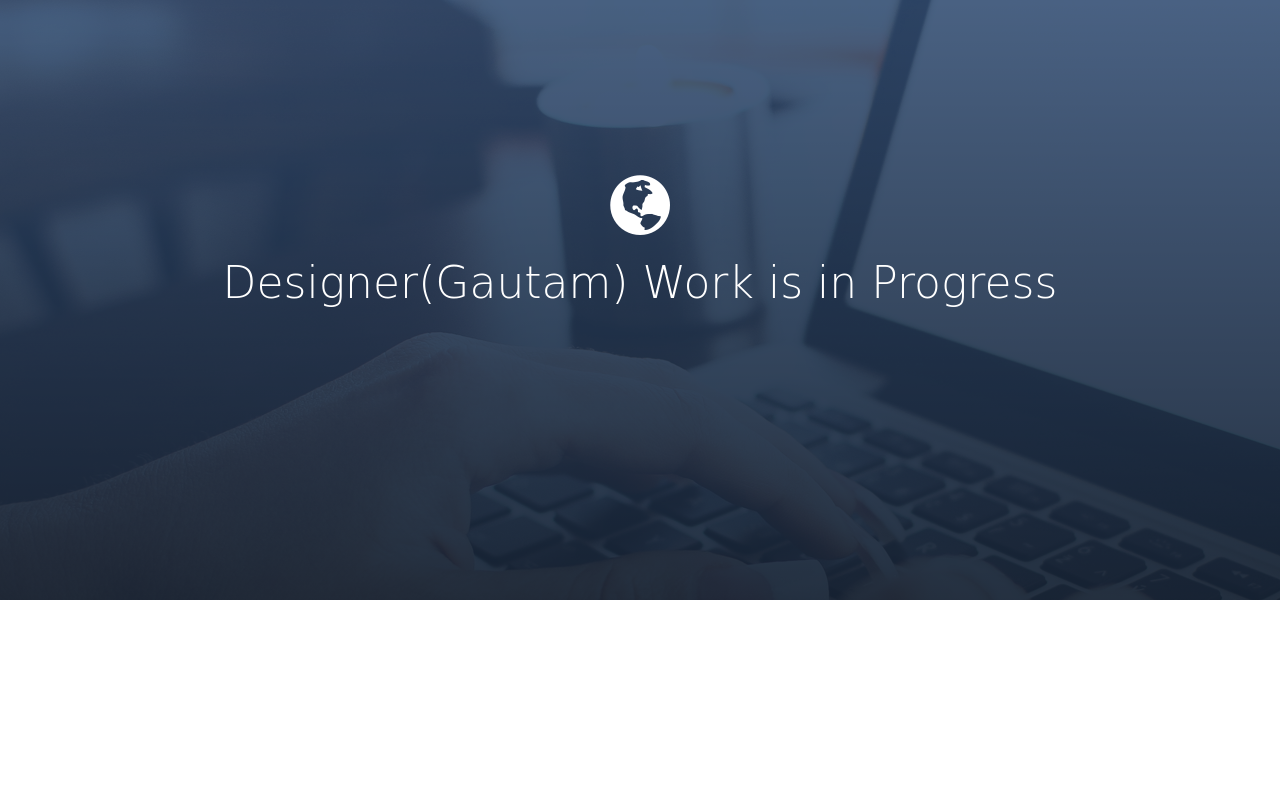
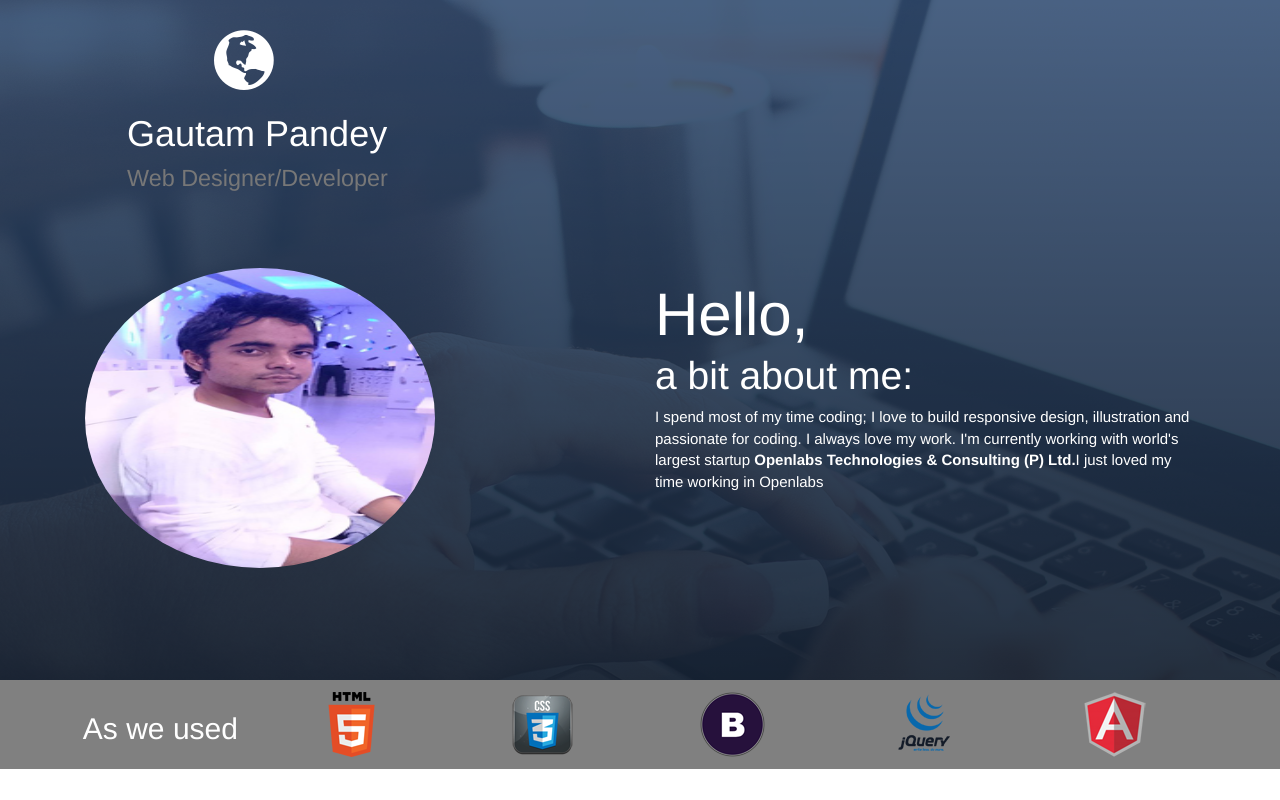
Before and after one commit to davuttam/gautampanday.github.io, a plain HTML site: page index.html in a window 1280 px wide. Drawn offline with Linux system fonts and the light colour scheme.

Commit message:
Added banner and used technologies

```diff
--- a/assets/css/style.css
+++ b/assets/css/style.css
@@ -1,26 +1,54 @@
+* {
+  font-size: 15px;
+}
+
 .landing-banner {
   background-size: cover;
   background-position: center;
-  min-height: 600px;
-  padding: 100px 0;
+  min-height: 680px;
+  padding: 30px 0;
 }
 .banner {
   background:linear-gradient(to top, rgba(0, 0, 0, .5),
     rgba(0, 0, 0, 0)),
-  url(../image/picjumbo-bg5.png) no-repeat;
+  url(../image/banner.png) no-repeat;
 }
 .text-white {
   color: #fff;
 }
+.profile-name {
+  margin-left: 5%;
+}
 .banner-heading {
-  font-size: 44px;
+  font-size: 38px;
   letter-spacing: -2;
   font-weight: 200;
   font-family: cursive;
 }
 .section-space {
-  padding: 75px 0;
+  padding: 60px 0;
 }
-.banner-globe {
+.logo {
   font-size: 60px;
+  margin-left: 8%;
 }
+.used-tech {
+ background-color:grey;
+ padding: 12px 0;
+ color: #fff;
+}
+.used-tech img {
+  height: 65px;
+}
+.mrt-15 {
+  margin-top: 15px;
+}
+.profile-img-set {
+  height: 300px;
+  width: 350px;
+  border-radius: 50%;
+}
+.intro {
+  font-size: 60px;
+  line-height: 54px;
+}
--- a/index.html
+++ b/index.html
@@ -11,12 +11,33 @@
 Gautam Pandey | home
 </title>
 <body>
-<section class="landing-banner banner animated bounce">
+<section class="landing-banner banner">
   <div class="container">
-    <div class="text-center section-space">
-      <span class="glyphicon glyphicon-globe banner-globe text-white animated bounce" id="logo"></span>
-      <h1 class="text-white text-center banner-heading animated fadeInLeftBig">Designer(Gautam) Work is in Progress</h1>
+    <div class="profile-name">
+    <span class="glyphicon glyphicon-globe text-white animated bounce logo text-center"></span>
+      <h1 class="text-white animated fadeInDownBig">Gautam Pandey<br><small>Web Designer/Developer</small></h1>
     </div>
+    <br>
+    <br>
+    <br>
+    <div class="col-sm-6">
+      <img src="assets/image/gautam.jpg" class="profile-img-set" alt="gautam">
+    </div>
+    <div class="col-sm-6">
+      <h1 class="text-white intro animated fadeInDownBig">Hello,<br><small class="text-white">a bit about me:</small></h1>
+      <p class="text-white animated fadeInDownBig">I spend most of my time coding; I love to build responsive design, illustration and passionate for coding. I always love my work. I'm currently working with world's largest startup <strong>Openlabs Technologies & Consulting (P) Ltd.</strong>I just loved my time working in Openlabs</p>
+    </div>
+  </div>
+</section>
+<section class="used-tech">
+  <div class="container">
+   <ul class="list-inline text-center">
+    <li class="col-sm-2 col-xs-12 animated fadeInLeftBig"><h2>As we used</h2></li>
+    <li class="col-sm-2 col-xs-4 animated fadeInLeftBig"><img src="assets/image/HTML5_Logo.png" alt="html5"></i></li>
+    <li class="col-sm-2 col-xs-4 animated fadeInLeftBig"><img src="assets/image/css3.png" alt="css3"></i></li>
+    <li class="col-sm-2 col-xs-4 animated fadeInLeftBig"><img src="assets/image/bootstrap.png" alt="bootstrap"></li>
+    <li class="col-sm-2 col-xs-4 animated fadeInLeftBig"><img src="assets/image/jquery.png" alt="jquery"></li>
+    <li class="col-sm-2 col-xs-4 animated fadeInLeftBig"><img src="assets/image/angular.png" alt="angular"></li>
   </div>
 </section>
 <script>
@@ -46,7 +67,7 @@ function animationClick(element, animation){
           });
 }
 $(document).ready(function(){
-  $('#logo').each(function() {
+  $('.logo').each(function() {
     animationHover(this, 'wobble');
     animationClick(this, 'rotateIn');
   });
```
Also changed, not shown: assets/image/HTML5_Logo.png (added), assets/image/alt-banner.jpg (added), assets/image/angular.png (added), assets/image/banner.png (added), assets/image/bootstrap.png (added), assets/image/css3.png (added), assets/image/gautam.jpg (added), assets/image/jquery-logo.jpg (added), assets/image/jquery.png (added), assets/image/twitter-bootstrap.jpg (added). Lines whose indentation alone changed are shown as unchanged.
